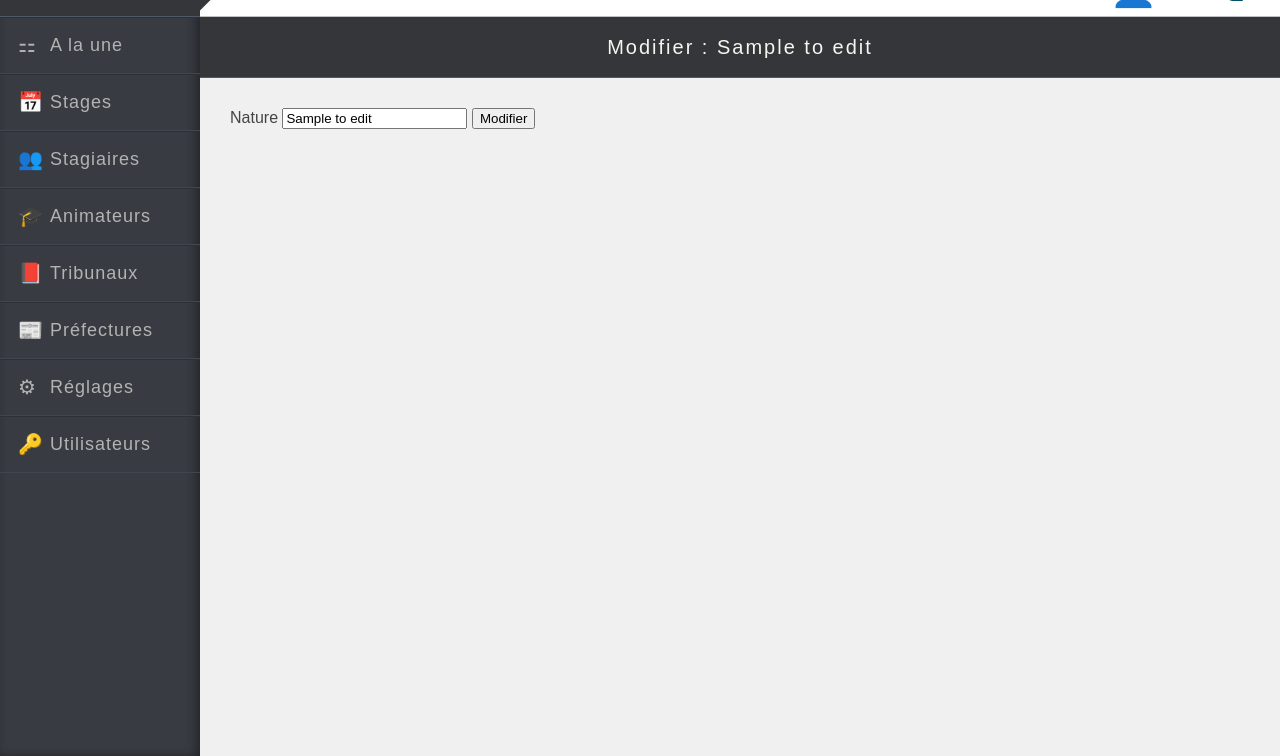
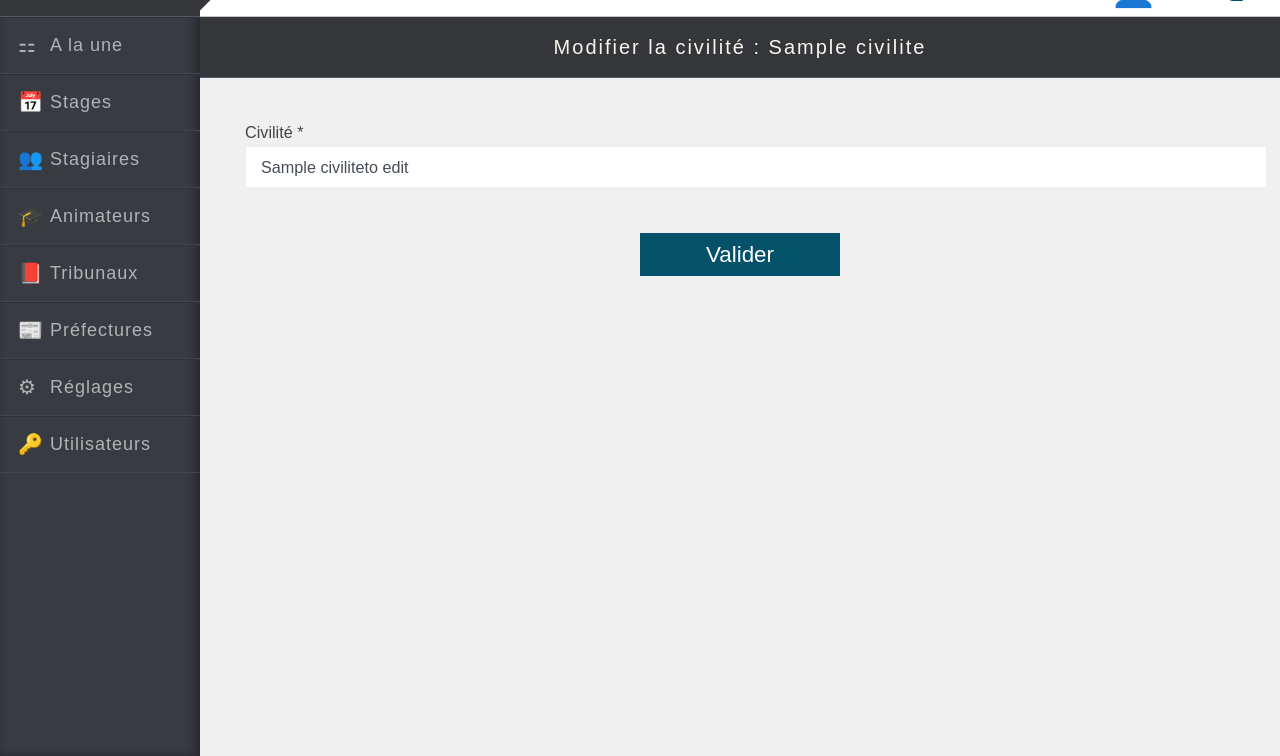
Before and after one commit to claireb25/afer, a PHP site: template views/editCivilite.html.twig in a window 1280 px wide. Shown: the part 44-800 px from the top of the page. Run offline with PHP 8.4, Linux system fonts and the light colour scheme; the template is opened without the code that fills it: most values are stand-ins (such as "Sample title", 1, 10 or a date in 2020); some libraries are stand-ins or nearby versions; some web fonts are replaced.

Commit message:
[civilite] Création du formulaire qui permet d'ajouter une civilité

```diff
--- a/views/editCivilite.html.twig
+++ b/views/editCivilite.html.twig
@@ -2,14 +2,52 @@
 
 {% block content %}
 
-<h1>Modifier : {{ toEdit.nature_nom }}</h1>
+<h1>Modifier la civilité : {{ civilite.nom }}</h1>
 
+<form action="civilite/edit/{{ civilite.id }}" method="post" class="form form-civilite form-autoriteTribunal-edit">
+    <div class="form-group">
+        <label for="nom" class="form-label">Civilité *</label>
+        <input type="text" class="form-input firstLetterUpper" id="nom" name="nom" value="{% if civilitetoEdit is defined %}{{ civilitetoEdit.nom | raw }}{% endif %}" />
+        <p class="form-msg-error
+        {% if error is defined %}
+            {% if error != 'exist' %}
+                hidden
+            {% endif %}
+        {% else %}
+            hidden
+        {% endif %}
+        " id="msg-nom" >
+            {% if civilitetoEdit.nom is defined %}
+                {% if error == 'exist' %}
+                    Veuillez saisir une autre civilité car celle que vous venez de saisir existe déjà.
+                {% else %}
+                    {% if civilitetoEdit.nom == '' %}
+                        Veuillez saisir une civilité
+                    {% endif %}
+                {% endif %}
+            {% endif %}
+        </p>
+    </div>
+  <div class="form-login-group">
+    <button class="form-login-button">Valider</button>
+  </div>
+  </form>
+  <div id="alertUser" >
+  </div>
+  {% if error is defined %}
+          <div class="boxOverlay" >
+              <div class="modal fas fa-exclamation-triangle">
+                  {%if error == 'exist' %}
+                      <p class="modal-message">La civilité éxiste déjà dans la table Civilité.</p>
+                  {% else %}
+                      <p class="modal-message">Merci de saisir les champs signalés par un message d'erreur.</p>
+                  {% endif %}
+                  <button type="button" class="modal-btn form-login-button modal-btn-ok" >OK</button>
+              </div>
+          </div>
+      {% endif %}
+    {% endblock %}
 
-<form action="civilite/edit/{{ toEdit.id }}" method="post" class="form">
-  <div class="form-example">
-    <label for="edit_civilite" name="edit_civilite">Nature
-    <input type="text" name="edit_civilite" id="name" value="{{ toEdit.nom }}"required></label>
-    <input type="submit" value="Modifier">
-</form>
-
-{% endblock %}
+    {% block javascript %}
+      <script src="assets/js/app.js" ></script>
+    {% endblock %}
```
